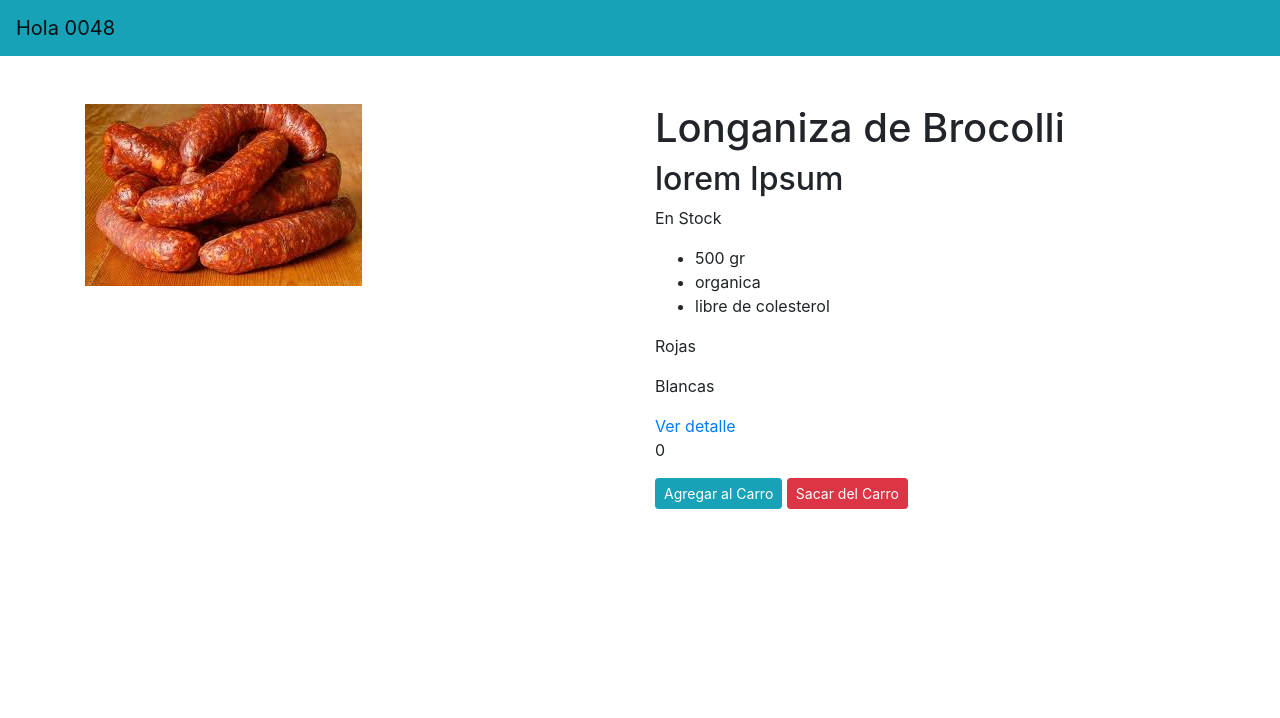
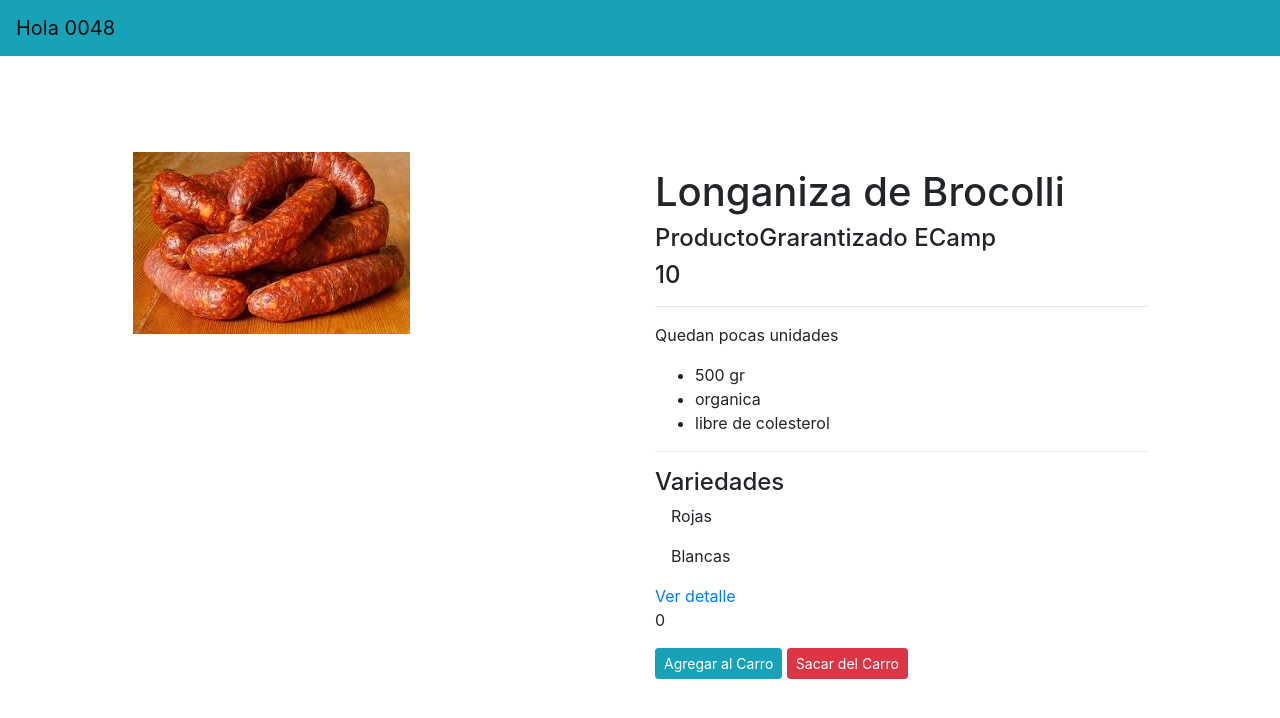
Before and after one commit to MgonzalezDiez/Repaso-Vue, a plain HTML site: page index.html in a window 1280 px wide. Drawn offline with nearby package versions, Linux system fonts and the light colour scheme.

Commit message:
Refactorizar variantes

```diff
--- a/index.html
+++ b/index.html
@@ -14,30 +14,34 @@
   <nav class="navbar navbar-light bg-info">
     <a class="navbar-brand" href="#">Hola 0048</a>
   </nav>
-  <div class="container">
-    <div id='app'>
-      <div class="row pt-5">
+  <div class="container py-5">
+    <div class="p-5" id='app'>
+      <div class="row">
         <div class="col">
           <img v-bind:src="img" />
           <!--atributos-->
         </div>
-        <div class="col">
+        <div class="col pt-3">
           <h1>{{ product }}</h1>
           <!--contenido etiqueta-->
-          <h2>{{ description }}</h2>
+          <h4>{{ description }}</h4>
+          <h4>{{ stock }}</h4>
+          <hr>
           <p v-if='stock > 10'>En Stock</p>
-          <p v-else-if='stock <= 10 && stock > 0'>Quedan muy pocas</p>
-          <p v-else>Agotadas</p>
+          <p v-else-if='stock <= 10 && stock > 0'>Quedan pocas unidades</p>
+          <p v-else>Agotado</p>
           <ul>
             <li v-for='(detail, index) in details' :key="index">
               {{ detail }}
             </li>
           </ul>
-          <div v-for='variant in variants' :key="variant.id">
-            <p v-on:mouseover="updateImg(variant.img)">{{ variant.type }}</p>
+          <hr>
+          <h4>Variedades</h4>
+          <div class="pl-3" v-for='variant in variants' :key="variant.id">
+            <p v-on:mouseover="updateProduct(variant)">{{ variant.type }}</p>
           </div>
 
-          <a :href="lnk">Ver detalle</a>
+          <a class="a__productos" :href="link">Ver detalle</a>
           <p>{{ cart }}</p>
           <button class="btn btn-info btn-sm" :disabled="!inStock" @click="addToCart">Agregar al Carro</button>
           <button class="btn btn-danger btn-sm" @click="removeFromCart">Sacar del Carro</button>
--- a/main.js
+++ b/main.js
@@ -1,47 +1,57 @@
 var app = new Vue({
   el: '#app',
   data: {
-        description: "lorem Ipsum",
+    description: "ProductoGrarantizado ECamp",
     product: "Longaniza de Brocolli",
-        img: "./assets/index.jpg",
-        lnk: "./longaniza.html",
-        stock: 12,
+    selectedVariant: {},
+    link: 'longanizas.html',
+    cart: 0,
     details: ["500 gr", "organica", "libre de colesterol"],
     variants: [{
         id: 1,
         type: "Rojas",
-                img: "./assets/index.jpg"
+        img: "./assets/index.jpg",
+        stock: 10,
+        default: true
       },
       {
         id: 2,
         type: "Blancas",
-                img: "./assets/blanca.jpg"
+        img: "./assets/blanca.jpg",
+        stock: 0
       }
     ],
     cart: 0
   },
   methods: {
-        updateImg(img) {
-            this.img = img;
+    updateProduct(variant) {
+      this.selectedVariant = variant;
     },
     addToCart() {
       if (this.stock != 0) {
         this.cart += 1;
-                this.stock -= 1;
+        this.selectedVariant.stock -= 1;
       }
     },
     removeFromCart() {
-            debugger
       if (this.cart > 0) {
         this.cart -= 1;
-                this.stock += 1;
+        this.selectedVariant.stock += 1;
       }
     }
   },
   computed: {
     inStock() {
       return this.stock > 0 ? true : false;
-
+    },
+    img() {
+      return this.selectedVariant.img;
+    },
+    stock() {
+      return this.selectedVariant.stock;
     }
+  },
+  created() {
+    this.selectedVariant = this.variants.find(item => item.default === true)
   }
 })
```
Lines whose indentation alone changed are shown as unchanged.
